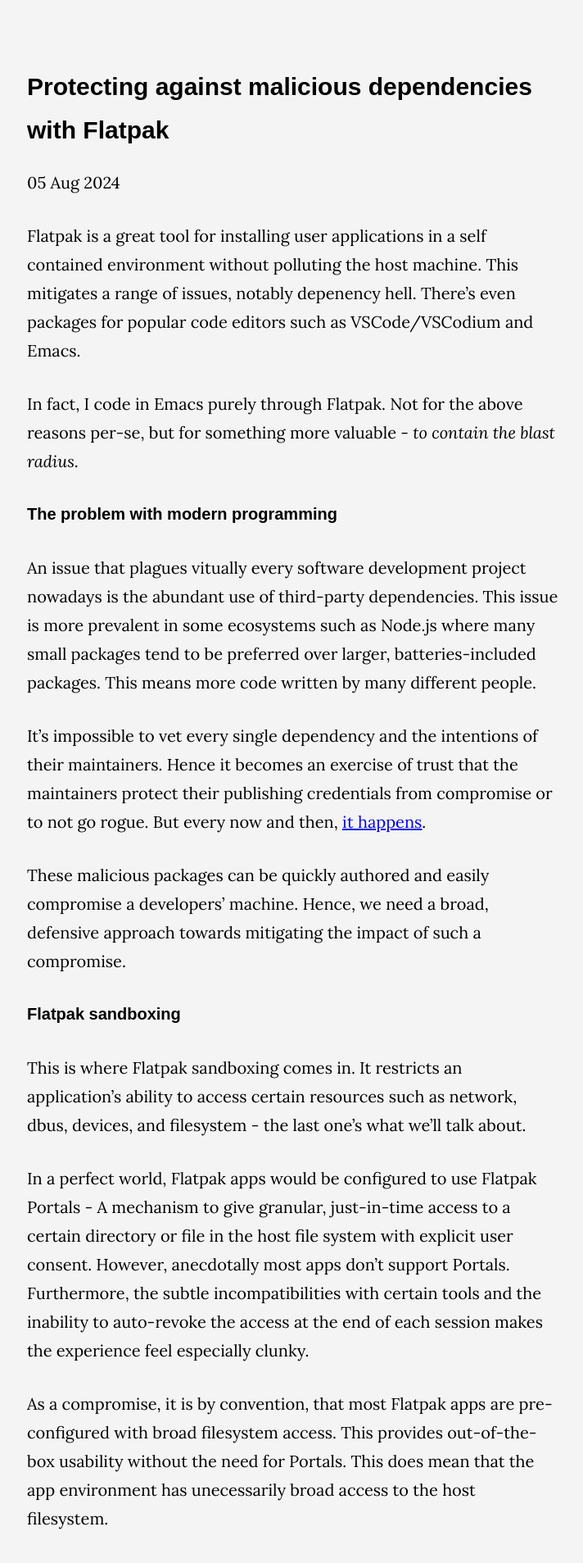
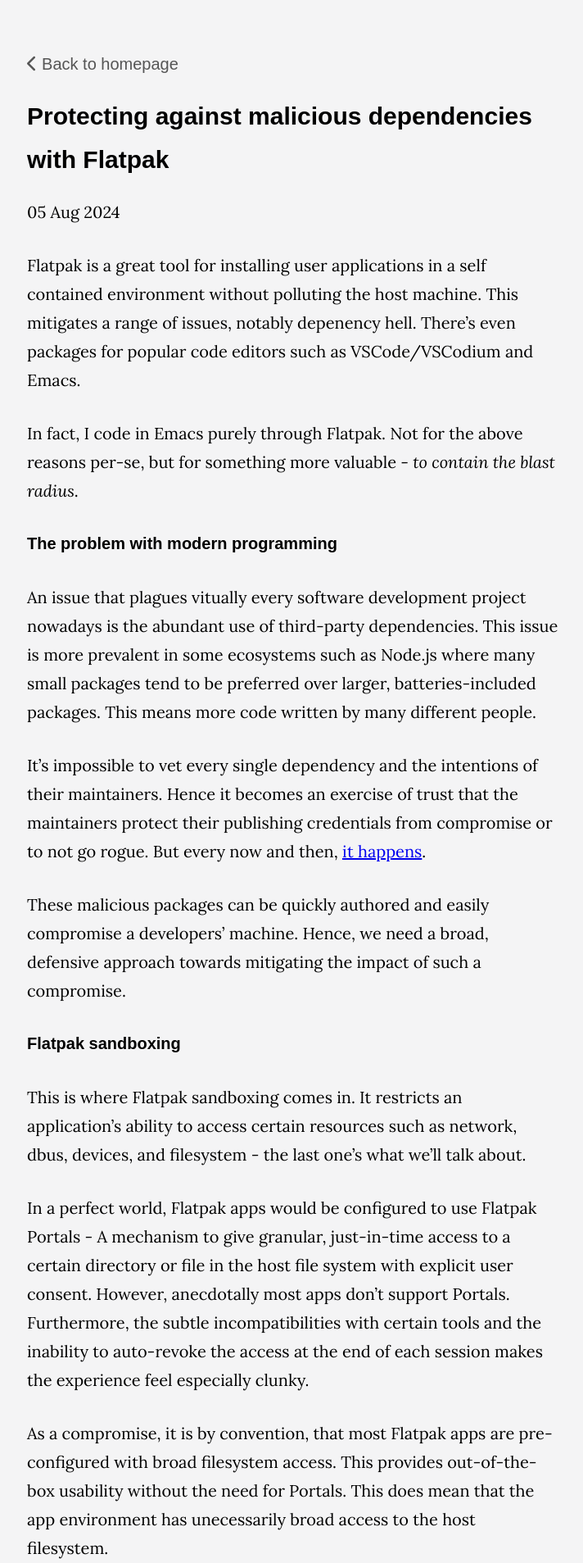
Before and after one commit to achrinza/www.achrinza.com, a Jekyll site: the page built from _posts/2024-08-05-protecting-against-malicious-dependencies-with-flatpak.md, in a window 1280 px wide. Shown: the top 1907 px of the page at 82% size, without its empty margins (282-994 px from the left). Built offline with Jekyll 4.4.1, drawn with Linux system fonts in a browser that asks for light colours; nearby versions of some CDN libraries.

Commit message:
feat(blog): add back button, print permalink
Signed-off-by: Rifa Achrinza <25147899+achrinza@users.noreply.github.com>

```diff
--- a/_layouts/default.html
+++ b/_layouts/default.html
@@ -21,6 +21,7 @@
     <link rel="preconnect" href="https://fonts.gstatic.com" crossorigin>
     <link href="https://fonts.googleapis.com/css2?family=Lora:ital,wght@0,400..700;1,400..700&display=swap" rel="stylesheet">
     <link rel="stylesheet" href="https://cdnjs.cloudflare.com/ajax/libs/font-awesome/6.6.0/css/fontawesome.min.css" integrity="sha512-B46MVOJpI6RBsdcU307elYeStF2JKT87SsHZfRSkjVi4/iZ3912zXi45X5/CBr/GbCyLx6M1GQtTKYRd52Jxgw==" crossorigin="anonymous" referrerpolicy="no-referrer" />
+    <link rel="stylesheet" href="https://cdnjs.cloudflare.com/ajax/libs/font-awesome/6.6.0/css/solid.min.css" integrity="sha512-/r+0SvLvMMSIf41xiuy19aNkXxI+3zb/BN8K9lnDDWI09VM0dwgTMzK7Qi5vv5macJ3VH4XZXr60ip7v13QnmQ==" crossorigin="anonymous" referrerpolicy="no-referrer" />
     <link rel="stylesheet" href="https://cdnjs.cloudflare.com/ajax/libs/font-awesome/6.6.0/css/brands.min.css" integrity="sha512-EJp8vMVhYl7tBFE2rgNGb//drnr1+6XKMvTyamMS34YwOEFohhWkGq13tPWnK0FbjSS6D8YoA3n3bZmb3KiUYA==" crossorigin="anonymous" referrerpolicy="no-referrer">
   </head>
   <body itemscope itemtype="https://schema.org/WebPage">
--- a/_layouts/post.html
+++ b/_layouts/post.html
@@ -1,7 +1,38 @@
 ---
 layout: default
 ---
+<style>
+  .post-back {
+      position: relative;
+      font-family: Arial, sans-serif;
+      color: #555;
+      text-decoration: none;
+  }
+
+  .post-url {
+      display: none;
+  }
+
+  @media print {
+      .post-back {
+	  display: none;
+      }
+
+      .post-url {
+	  display: block;
+	  color: #555;
+      }
+
+      pre {
+	  text-wrap: wrap;
+      }
+  }
+</style>
+
+<a href="/" class="post-back"><i class="fa-solid fa-chevron-left"></i> Back to homepage</a>
+
 <h1 style="font-family: Arial, sans-serif; font-size: 1.5em">{{ page.title }}</h1>
 {{ page.date | date:"%d %b %Y" }}
+<a class="post-url" href="https://www.achrinza.com{{ page.url }}">https://www.achrinza.com{{ page.url }}</a>
 {{ content }}
 <p style="font-weight: 600">- {{ page.author }}</p>
```
